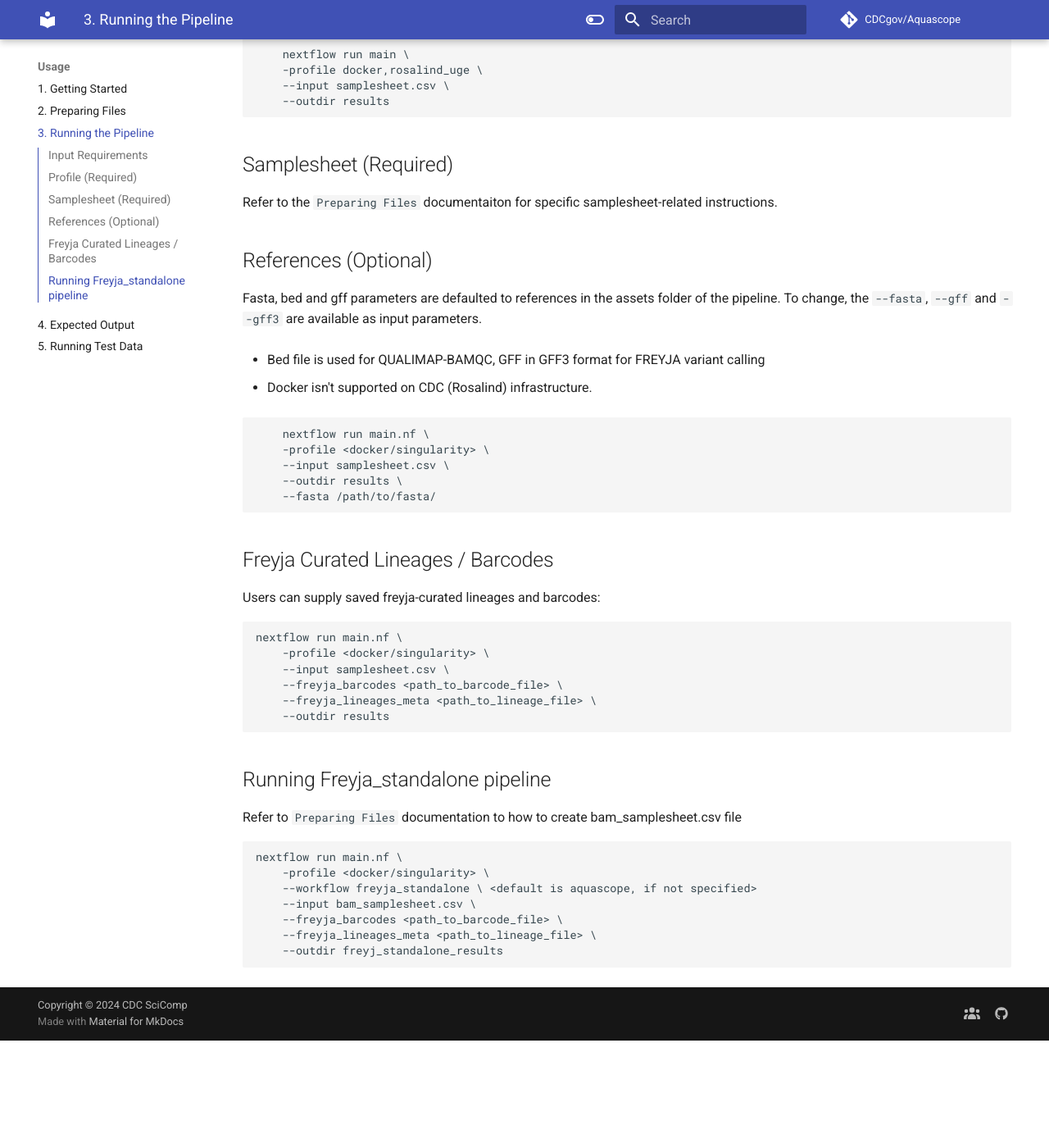
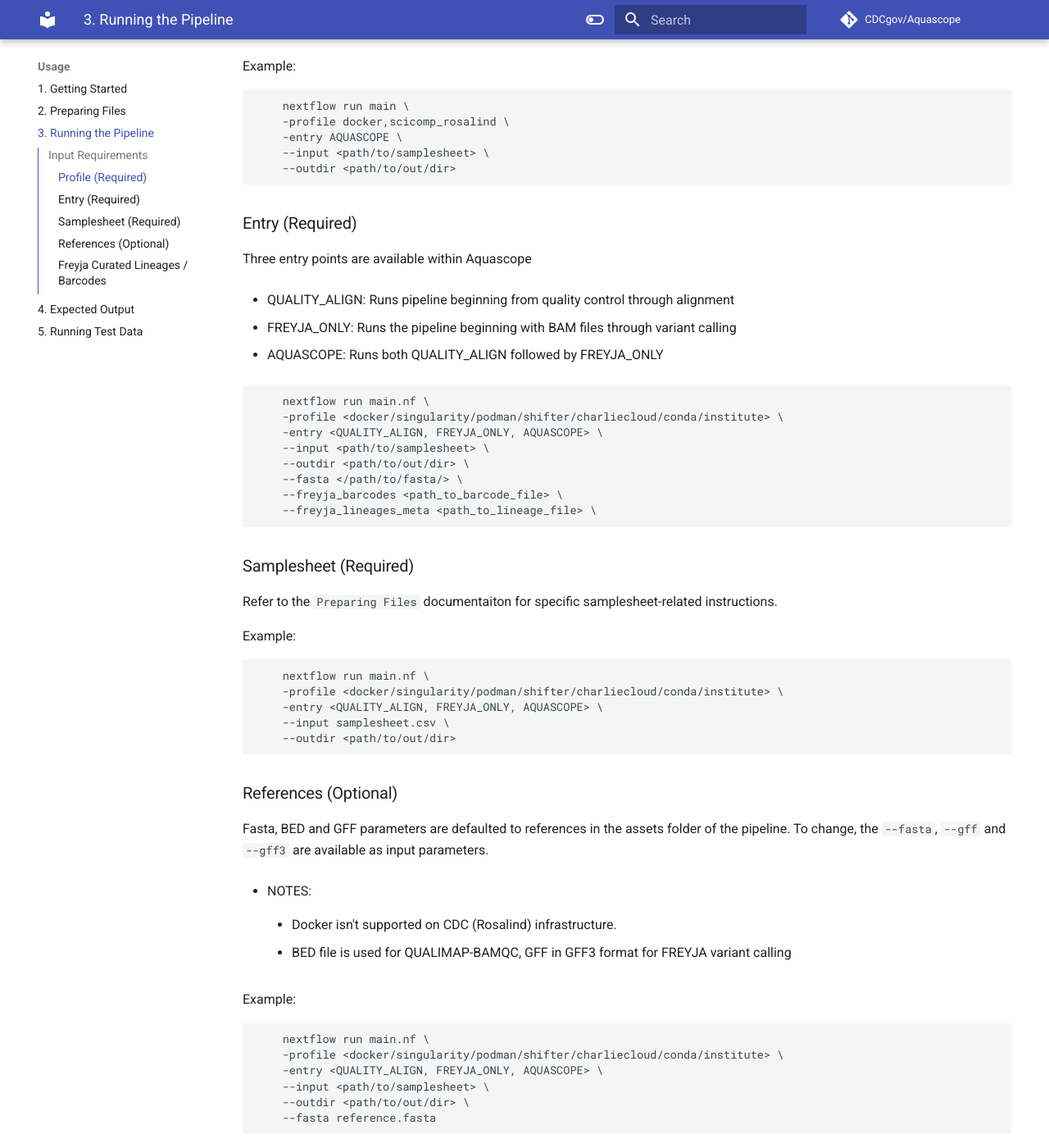
Before and after one commit to CDCgov/aquascope, an MkDocs documentation site: the page built from docs/user-guide/run.md, in a window 1280 px wide and 1400 px high, scrolled down 571 px. Shown: the whole window at 82% size. Built offline with MkDocs 1.6.1 and Material for MkDocs 9.7.7, drawn with Linux system fonts in a browser that asks for light colours; comment, search, counter and statistics services are not loaded; the version menu is left out; before the commit the page ends 1840 px from its top, so only the background shows below that; some of the changed text lies outside the part shown.

Commit message:
docs: update for entry

````diff
--- a/docs/user-guide/run.md
+++ b/docs/user-guide/run.md
@@ -3,11 +3,25 @@
 ## Input Requirements
 To run the pipeline, the following inputs may be given at run-time:
 - profile (required)
-- samplesheet (fastq for Aquascope and Bams for Freyja_standalone workflows) (required)
+- entry (required)
+- input (required)
+- outdir (optional)
 - references file (optional)
 - Freyja-specific files (optional)
 
-## Profile (Required)
+```
+    nextflow run main.nf \
+    -profile <docker/singularity/podman/shifter/charliecloud/conda/institute/test> \
+	-entry <QUALITY_ALIGN, FREYJA_ONLY, AQUASCOPE> \
+    --input <path/to/samplesheet> \
+    --outdir <path/to/out/dir> \
+    --fasta </path/to/fasta/> \
+    --freyja_barcodes <path_to_barcode_file> \
+    --freyja_lineages_meta <path_to_lineage_file> \
+
+```
+
+### Profile (Required)
 Select from any of the profiles:
 - docker
 - singularity
@@ -17,61 +31,78 @@ Select from any of the profiles:
 - conda
 - instutitute_specific_profiles
 
+Example:
+
+```
+    nextflow run main \
+    -profile docker,scicomp_rosalind \
+    -entry AQUASCOPE \
+    --input <path/to/samplesheet> \
+    --outdir <path/to/out/dir>
+```
+
+### Entry (Required)
+Three entry points are available within Aquascope
+
+- QUALITY_ALIGN: Runs pipeline beginning from quality control through alignment
+
+- FREYJA_ONLY: Runs the pipeline beginning with BAM files through variant calling
+
+- AQUASCOPE: Runs both QUALITY_ALIGN followed by FREYJA_ONLY
+
 ```
     nextflow run main.nf \
     -profile <docker/singularity/podman/shifter/charliecloud/conda/institute> \
-    --input samplesheet.csv \
-    --outdir results
+	-entry <QUALITY_ALIGN, FREYJA_ONLY, AQUASCOPE> \
+    --input <path/to/samplesheet> \
+    --outdir <path/to/out/dir> \
+    --fasta </path/to/fasta/> \
+    --freyja_barcodes <path_to_barcode_file> \
+    --freyja_lineages_meta <path_to_lineage_file> \
+
 ```
 
-These profiles can be combined together
-
-```
-    nextflow run main \
-    -profile docker,rosalind_uge \
-    --input samplesheet.csv \
-    --outdir results
-```
-
-## Samplesheet (Required)
+### Samplesheet (Required)
 Refer to the `Preparing Files` documentaiton for specific samplesheet-related instructions.
 
-## References (Optional)
-Fasta, bed and gff parameters are defaulted to references in the assets folder of the pipeline. To change, the `--fasta`, `--gff` and `--gff3` are available as input parameters.
-
-- Bed file is used for QUALIMAP-BAMQC, GFF in GFF3 format for FREYJA variant calling
-
-- Docker isn't supported on CDC (Rosalind) infrastructure.
+Example:
 
 ```
     nextflow run main.nf \
-    -profile <docker/singularity> \
+    -profile <docker/singularity/podman/shifter/charliecloud/conda/institute> \
+	-entry <QUALITY_ALIGN, FREYJA_ONLY, AQUASCOPE> \
     --input samplesheet.csv \
-    --outdir results \
-    --fasta /path/to/fasta/
+    --outdir <path/to/out/dir>
 ```
 
-## Freyja Curated Lineages / Barcodes
+### References (Optional)
+Fasta, BED and GFF parameters are defaulted to references in the assets folder of the pipeline. To change, the `--fasta`, `--gff` and `--gff3` are available as input parameters.
+
+- NOTES:
+
+    - Docker isn't supported on CDC (Rosalind) infrastructure.
+
+    - BED file is used for QUALIMAP-BAMQC, GFF in GFF3 format for FREYJA variant calling
+
+Example:
+```
+    nextflow run main.nf \
+    -profile <docker/singularity/podman/shifter/charliecloud/conda/institute> \
+	-entry <QUALITY_ALIGN, FREYJA_ONLY, AQUASCOPE> \
+    --input <path/to/samplesheet> \
+    --outdir <path/to/out/dir> \
+    --fasta reference.fasta
+```
+
+### Freyja Curated Lineages / Barcodes
 Users can supply saved freyja-curated lineages and barcodes:
 
 ```
-nextflow run main.nf \
-    -profile <docker/singularity> \
-    --input samplesheet.csv \
+    nextflow run main.nf \
+    -profile <docker/singularity/podman/shifter/charliecloud/conda/institute> \
+	-entry <QUALITY_ALIGN, FREYJA_ONLY, AQUASCOPE> \
+    --input <path/to/samplesheet> \
+    --outdir <path/to/out/dir> \
     --freyja_barcodes <path_to_barcode_file> \
-    --freyja_lineages_meta <path_to_lineage_file> \
-    --outdir results
+    --freyja_lineages_meta <path_to_lineage_file>
 ```
-
-## Running Freyja_standalone pipeline
-Refer to `Preparing Files` documentation to how to create bam_samplesheet.csv file
-
-```
-nextflow run main.nf \
-    -profile <docker/singularity> \
-    --workflow freyja_standalone \ <default is aquascope, if not specified>
-    --input bam_samplesheet.csv \
-    --freyja_barcodes <path_to_barcode_file> \
-    --freyja_lineages_meta <path_to_lineage_file> \
-    --outdir freyj_standalone_results
-```
````
Also changed, not shown: README.md (+3 -1 lines), docs/output.md (+0 -2 lines), docs/user-guide/contributions.md (+2 -1 lines), docs/user-guide/test-info.md (+4 -2 lines).
